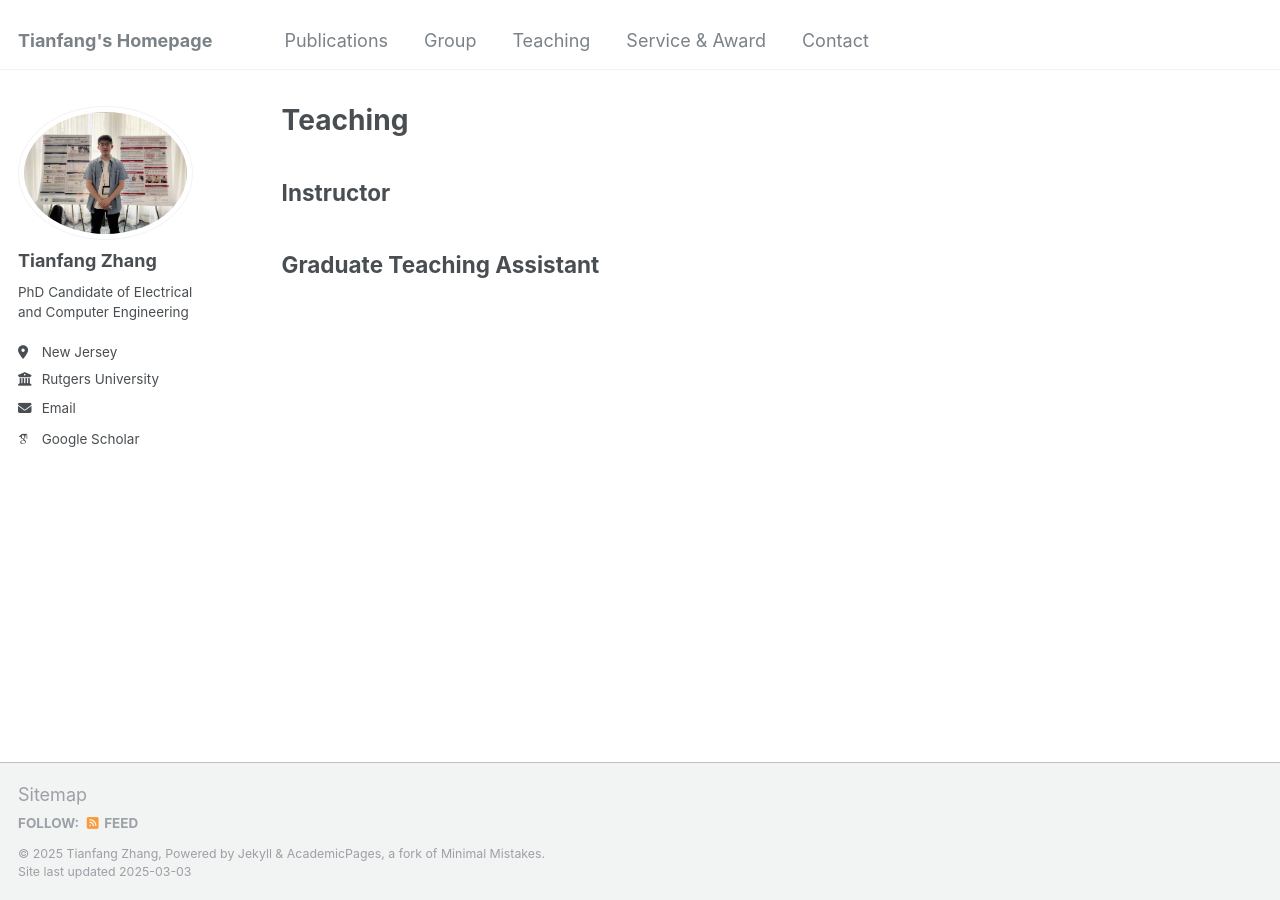
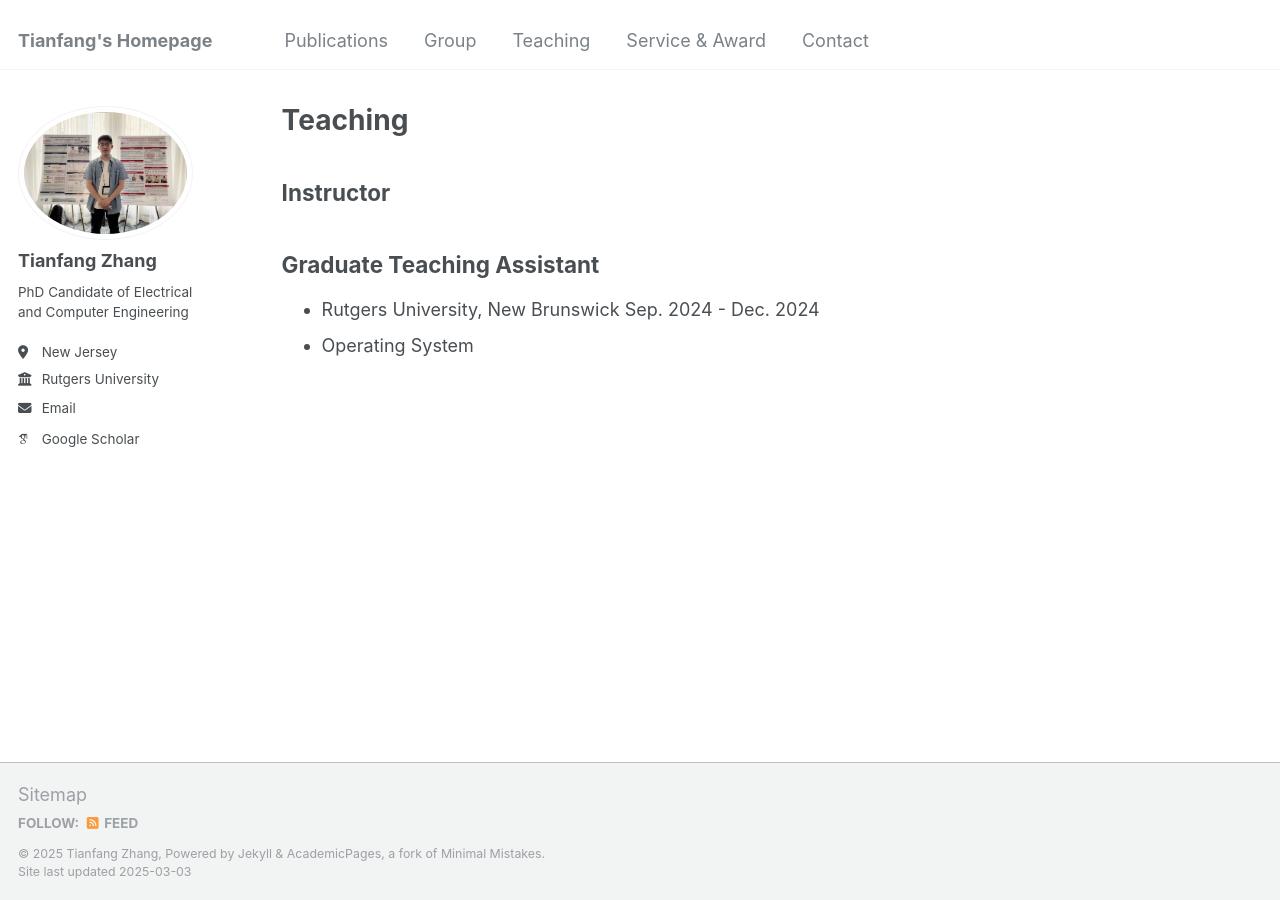
Before and after one commit to tianfang96/tianfang96.github.io, a Jekyll site: the page built from _pages/teaching.html, in a window 1280 px wide. Built offline with Jekyll 4.4.1, drawn with Linux system fonts in a browser that asks for light colours; some web fonts are replaced.

Commit message:
Update teaching.html

```diff
--- a/_pages/teaching.html
+++ b/_pages/teaching.html
@@ -10,4 +10,7 @@ author_profile: true
 
 <h2 class="section-header"><strong>Graduate Teaching Assistant</strong></h2>
 <ul class="teaching-list">
+    <li>Rutgers University, New Brunswick <span>Sep. 2024 - Dec. 2024</span>
+    <li class="course">Operating System</li>
 </ul>
+</ul>
```
